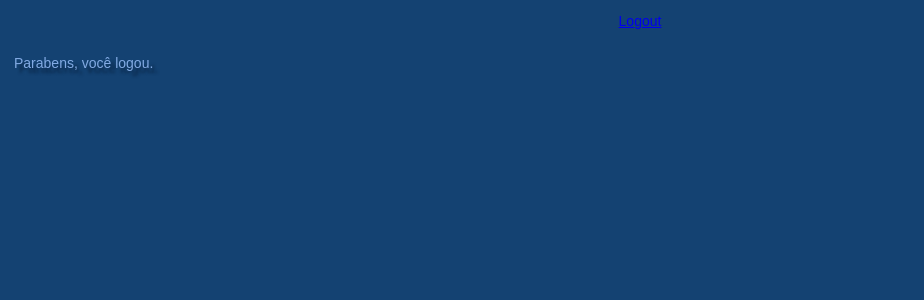
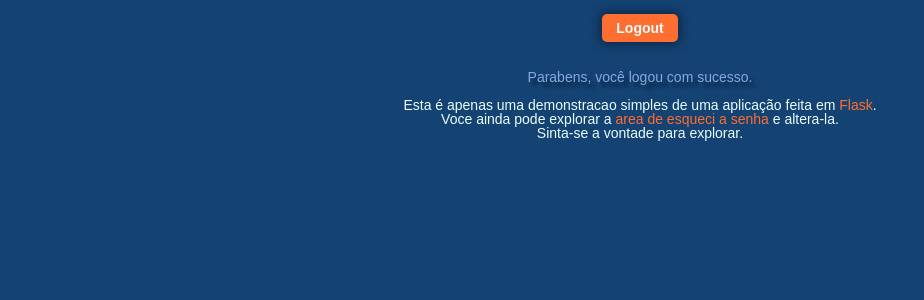
Before and after one commit to rgstovani/Flask-HTML, a Flask app: page /index in a window 1280 px wide. Shown: the top 300 px of the page, without its empty margins (0-924 px from the left). Run offline with Flask 2, Linux system fonts and the light colour scheme; the visitor is signed in with stand-in values (Sample User, id 1).

Commit message:
Update index.html

```diff
--- a/templates/index.html
+++ b/templates/index.html
@@ -4,16 +4,15 @@
     <meta charset="UTF-8">
     <meta http-equiv="X-UA-Compatible" content="IE=edge">
     <meta name="viewport" content="width=device-width, initial-scale=1.0">
-    <title>Tela inicial</title>
+    <title>Parabens</title>
     <link rel="stylesheet" href="{{ url_for('static', filename='css/reset.css') }}" />
     <link rel="stylesheet" href="{{ url_for('static', filename='css/style.css') }}" />
 </head>
 <body>
     <header>
-        <a href="{{ url_for('logout') }}">Logout</a>
+        <a class="link" id="logout" href="{{ url_for('logout') }}">Logout</a>
     </header>
-
-        <div>
+    <section class="mensagem-flash">
         {% with messages = get_flashed_messages() %}
             {% if messages %}
                 <ul id="messages" class="list-unstyled">
@@ -23,10 +22,12 @@
                 </ul>
             {% endif %}
         {% endwith %}
-        </div>
-
-    <h1>Parabens, você logou.</h1>
-
-
+    </section>
+    <section class="apresentacao">
+        <h1>Parabens, você logou com sucesso.</h1>
+        <p>Esta é apenas uma demonstracao simples de uma aplicação feita em <strong>Flask</strong>.<br>
+            Voce ainda pode explorar a <strong>area de esqueci a senha</strong> e altera-la.<br>
+            Sinta-se a vontade para explorar.</p>
+    </section>
 </body>
 </html>
```
Lines whose indentation alone changed are shown as unchanged.
